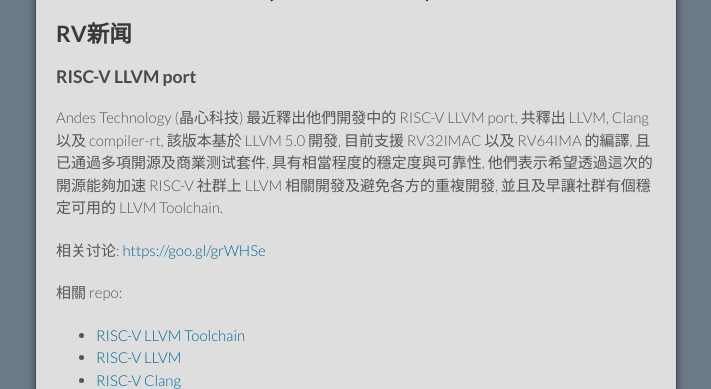
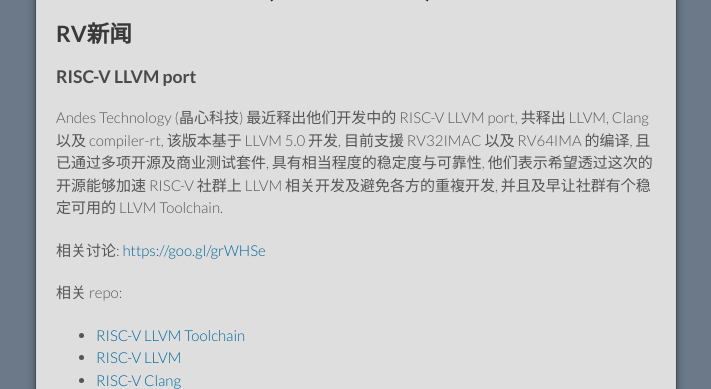
Before and after one commit to cnrv/home, a Jekyll site: the page built from bi-week-rpts/2017-09-14.md, in a window 1280 px wide and 900 px high. Shown: the part 174-563 px from the top of the window, without its empty margins (284-995 px from the left). Built offline with Jekyll 4.4.1, drawn with Linux system fonts in a browser that asks for light colours; Markdown is read by kramdown in place of the engine named in the settings; comment, search, counter and statistics services are not loaded; our own code applies the rules of GitHub Pages for plain Markdown files; some of the changed text lies outside the part shown.

Commit message:
做繁簡轉換，並在貢獻者那裡加上kito。

```diff
--- a/bi-week-rpts/2017-09-14.md
+++ b/bi-week-rpts/2017-09-14.md
@@ -8,13 +8,13 @@
 
 ### RISC-V LLVM port
 
-Andes Technology (晶心科技) 最近釋出他們開發中的 RISC-V LLVM port, 共釋出 LLVM, Clang 以及 compiler-rt,
-該版本基於 LLVM 5.0 開發, 目前支援 RV32IMAC 以及 RV64IMA 的編譯, 且已通過多項開源及商業测试套件, 具有相當程度的穩定度與可靠性,
-他們表示希望透過這次的開源能夠加速 RISC-V 社群上 LLVM 相關開發及避免各方的重複開發, 並且及早讓社群有個穩定可用的 LLVM Toolchain.
+Andes Technology (晶心科技) 最近释出他们开发中的 RISC-V LLVM port, 共释出 LLVM, Clang 以及 compiler-rt,
+该版本基于 LLVM 5.0 开发, 目前支援 RV32IMAC 以及 RV64IMA 的编译, 且已通过多项开源及商业测试套件, 具有相当程度的稳定度与可靠性,
+他们表示希望透过这次的开源能够加速 RISC-V 社群上 LLVM 相关开发及避免各方的重複开发, 并且及早让社群有个稳定可用的 LLVM Toolchain.
 
 相关讨论: [https://goo.gl/grWHSe](https://groups.google.com/a/groups.riscv.org/forum/#!msg/sw-dev/P3C9KtSCLac/H25BiaC8DgAJ)
 
-相關 repo:
+相关 repo:
 
 - [RISC-V LLVM Toolchain](https://github.com/andestech/riscv-llvm-toolchain)
 - [RISC-V LLVM](https://github.com/andestech/riscv-llvm)
```
Also changed, not shown: other parts of bi-week-rpts/2017-09-14.md (+1 -0 lines).
